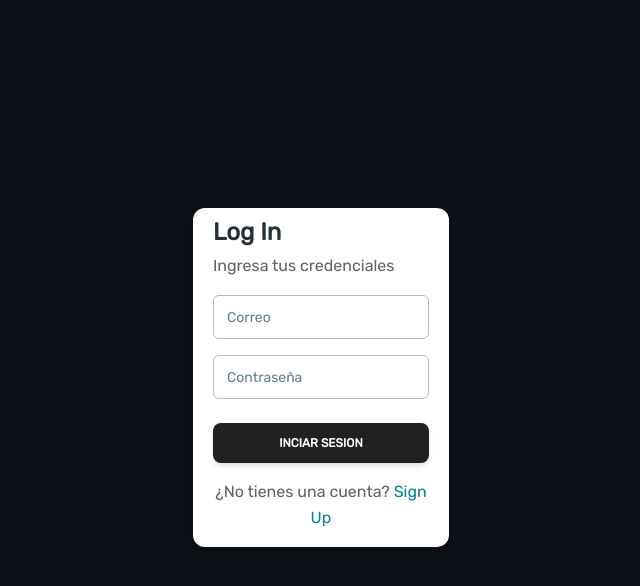
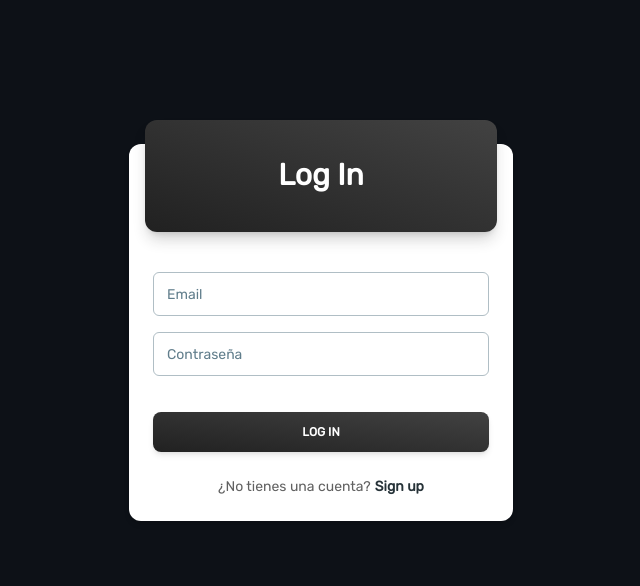
Before and after one commit to JuanGtz327/SGCD_FRONTEND, a React (Vite) app: page /login in a window 1280 px wide. Shown: the top 586 px of the page, without its empty margins (319-959 px from the left). Built offline with nearby package versions, Linux system fonts and the light colour scheme; no server answers; the HTML template or start-up script is replaced by a standard one.

Commit message:
New login and signup design

```diff
--- a/index.html
+++ b/index.html
@@ -4,7 +4,7 @@
     <meta charset="UTF-8" />
     <link rel="icon" type="image/svg+xml" href="/vite.svg" />
     <meta name="viewport" content="width=device-width, initial-scale=1.0" />
-    <title>Vite + React</title>
+    <title>SGCD</title>
     <link rel="preconnect" href="https://fonts.googleapis.com">
     <link rel="preconnect" href="https://fonts.gstatic.com" crossorigin>
     <link href="https://fonts.googleapis.com/css2?family=Rubik&display=swap" rel="stylesheet">
--- a/src/pages/Login.jsx
+++ b/src/pages/Login.jsx
@@ -3,6 +3,10 @@ import { useForm } from "react-hook-form";
 import { useNavigate } from "react-router-dom";
 import {
   Card,
+  CardHeader,
+  CardBody,
+  CardFooter,
+  Checkbox,
   Input,
   Button,
   Typography,
@@ -38,18 +42,9 @@ const LogIn = () => {
       >
         <>{alertConfig.children}</>
       </Alert>
-      <Card
-        shadow={true}
-        className="mt-16 mx-3 w-fit px-5 py-2 lg:w-1/5 lg:mt-52 xs:mx-auto"
-      >
-        <Typography variant="h4" color="blue-gray">
-          Log In
-        </Typography>
-        <Typography color="gray" className="mt-1 font-normal">
-          Ingresa tus credenciales
-        </Typography>
+
+      <Card className="w-[90%] mx-[5%] sm:w-96 sm:mx-auto sm:mt-28 md:mt-36">
         <form
-          className="mt-4 mb-2 w-100 max-w-screen-lg"
           onSubmit={handleSubmit(async (values) => {
             setLoading(true);
             try {
@@ -78,33 +73,50 @@ const LogIn = () => {
             }
           })}
         >
-          <div className="mb-4 flex flex-col gap-4">
+          <CardHeader
+            variant="gradient"
+            color="gray"
+            className="mb-4 grid h-28 place-items-center"
+          >
+            <Typography variant="h3" color="white">
+              Log In
+            </Typography>
+          </CardHeader>
+          <CardBody className="flex flex-col gap-4">
             <Input
               type="email"
+              label="Email"
               size="lg"
-              label="Correo"
               {...register("Correo", { required: true })}
             />
             <Input
               type="password"
+              label="Contraseña"
               size="lg"
-              label="Contraseña"
               {...register("Password", { required: true })}
             />
-          </div>
+          </CardBody>
+          <CardFooter className="pt-0 mt-3">
             {loading ? (
               <Spinner className="mx-auto" />
             ) : (
-            <Button className="mt-6" fullWidth type="submit">
-              Inciar Sesion
+              <Button variant="gradient" fullWidth type="submit">
+                Log In
               </Button>
             )}
-          <Typography color="gray" className="mt-4 text-center font-normal">
-            ¿No tienes una cuenta?{" "}
-            <a href="/signup" className="font-medium text-cyan-800">
-              Sign Up
-            </a>
+            <Typography variant="small" className="mt-6 flex justify-center">
+              ¿No tienes una cuenta?
+              <Typography
+                as="a"
+                href="/signup"
+                variant="small"
+                color="blue-gray"
+                className="ml-1 font-bold"
+              >
+                Sign up
               </Typography>
+            </Typography>
+          </CardFooter>
         </form>
       </Card>
     </>
--- a/src/pages/Signup.jsx
+++ b/src/pages/Signup.jsx
@@ -3,6 +3,7 @@ import { useForm } from "react-hook-form";
 import { useNavigate } from "react-router-dom";
 import {
   Card,
+  CardHeader,
   Input,
   Checkbox,
   Button,
@@ -31,7 +32,7 @@ const SignUp = () => {
             <BiSolidErrorAlt />
           )
         }
-        className={`fixed top-10 w-3/4 sm:left-3/4 sm:w-1/5 z-50 ${
+        className={`fixed top-10 right-10 z-50 w-[300px] sm:w-[350px] md:w-[400px] ${
           alertConfig.type === "success" ? "bg-green-500" : "bg-red-500"
         }`}
         open={open}
@@ -41,11 +42,17 @@ const SignUp = () => {
       </Alert>
       <Card
         shadow={true}
-        className="mt-16 mx-3 w-fit px-5 py-2 lg:w-50 lg:mt-52 sm:mx-auto"
+        className="mt-16 mx-auto w-[90%] px-5 py-2 xs:mx-auto sm:w-fit sm:mt-20 md:mt-24 lg:mt-28"
       >
-        <Typography variant="h4" color="blue-gray">
-          Sign Up
-        </Typography>
+        <CardHeader
+          variant="gradient"
+          color="gray"
+          className="mb-4 grid h-28 place-items-center"
+        >
+          <Typography variant="h4" color="white">
+            Sign Up
+          </Typography>
+        </CardHeader>
         <Typography color="gray" className="mt-1 font-normal">
           Ingresa tus datos para registrarte
         </Typography>
--- a/tailwind.config.js
+++ b/tailwind.config.js
@@ -8,7 +8,13 @@ export default withMT({
   theme: {
     extend: {
       screens: {
-        'xs': '320px',
+        'xs': '375px',
+        'sm': '440px',
+        'md': '768px',
+        'lg': '1024px',
+        'lg-max': { max: "1024px" },
+        'xl': '1280px',
+        '2xl': '1536px',
       },
       fontFamily: {
         sans: ['Rubik', 'sans-serif'],
```
Lines whose indentation alone changed are shown as unchanged.
